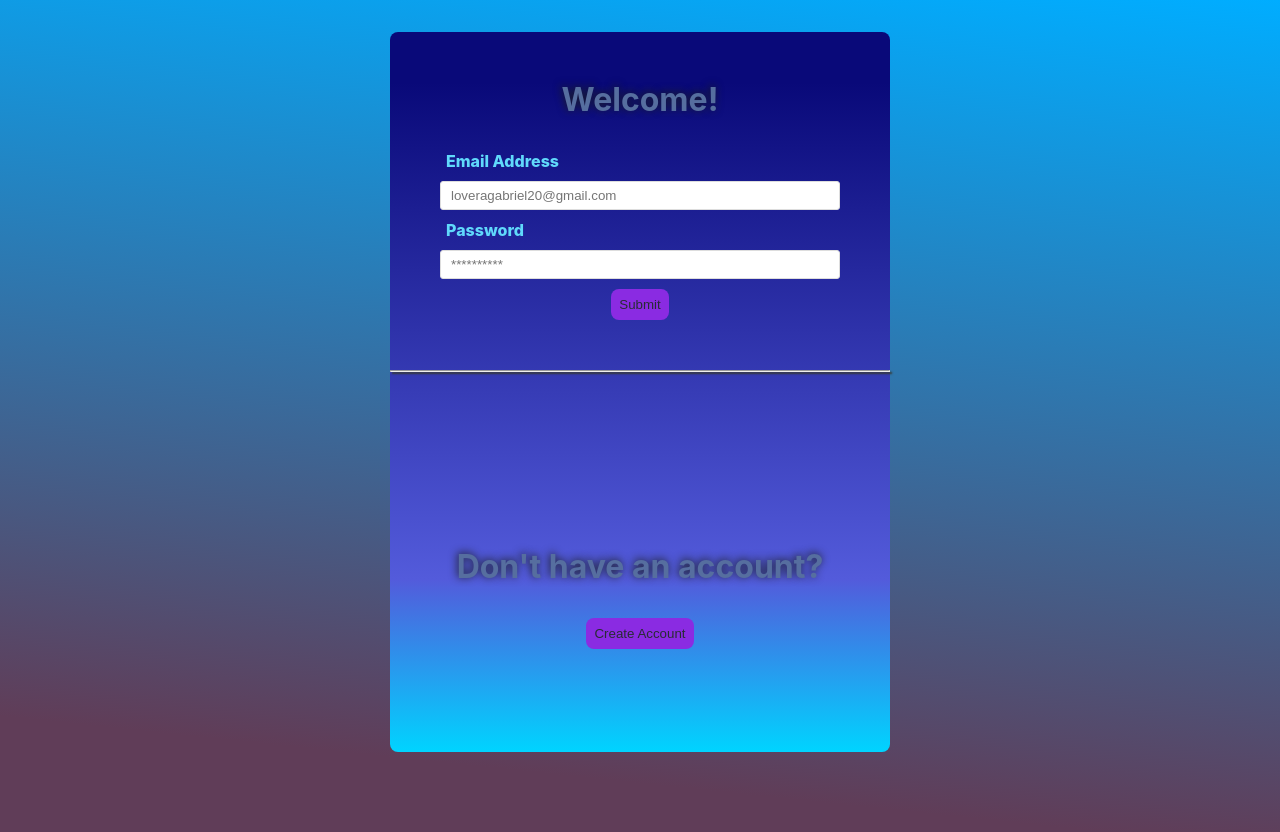
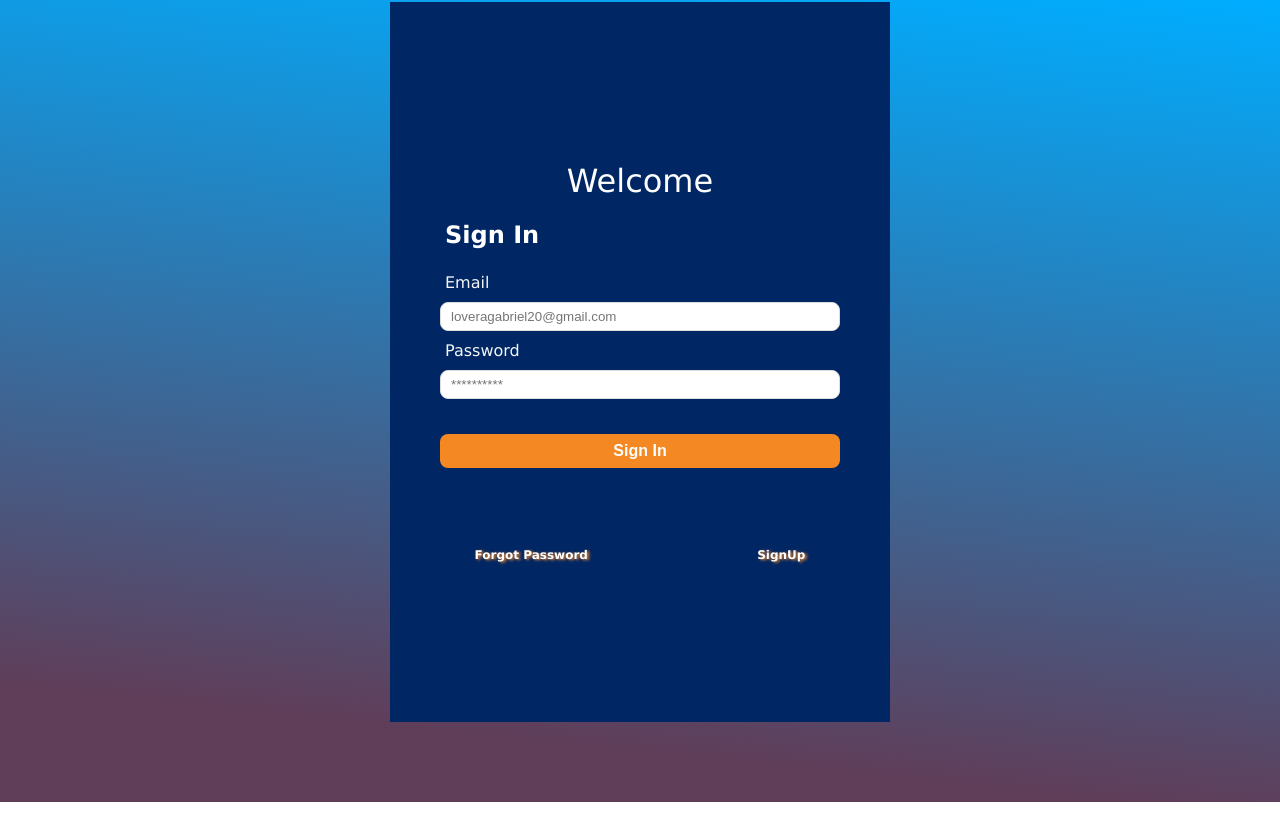
Before and after one commit to loveragabriel/myapp, a React (Create React App) app: page / in a window 1280 px wide. After the commit the page ends 802 px from the top, so only its background shows below. Built offline with nearby package versions, Linux system fonts and the light colour scheme.

Commit message:
Home styles changed

```diff
--- a/src/App.css
+++ b/src/App.css
@@ -1,6 +1,11 @@
+*{
+  margin-top: 0;
+}
 body{
+
 background: rgb(96,61,88);
 background: linear-gradient(6deg, rgba(96,61,88,1) 12%, rgba(0,173,255,1) 100%);
+font-family: 'Lucida Sans', 'Lucida Sans Regular', 'Lucida Grande', 'Lucida Sans Unicode', Geneva, Verdana, sans-serif
 }
 
 :root{
@@ -8,20 +13,90 @@ background: linear-gradient(6deg, rgba(96,61,88,1) 12%, rgba(0,173,255,1) 100%);
   --orange: #F48924;
   --grey: #4d4f53;
 }
-.App {
-  text-align: center;
+
+  /* -------- STYLE HOME COMPONENT ------------------*/
+/* Title for Home with top space for logo */
+
+.log-in-title{
+  padding-top: 5em;
+  font-size: 2em;
+  font-weight: 200;
+  color: #FFFFFF;
 }
 
-.App-logo {
-  height: 40vmin;
-  pointer-events: none;
+.Sign-In{
+  margin-left: 55px;
+ text-align: left;
+ font-size: 1.5em;
+ color: #FFFFFF;
+ font-weight: 600;
 }
 
-@media (prefers-reduced-motion: no-preference) {
-  .App-logo {
-    animation: App-logo-spin infinite 20s linear;
-  }
+.Form-Container{
+  max-width: 500PX;
+  height: 90vh;
+  margin: 2px auto;
+  text-align: center;
+  margin-bottom: 10vh;
+  background: var(--blue);
 }
+
+.Form-Container label{
+  text-align: left;
+  display: block;
+  font-weight: 400;
+  color: hsl(192, 24%, 96%);
+  margin-left: 55px;
+}
+
+/* Focus on hover */
+.Form-Container input:hover{
+  background-color: #eef8a3f8;
+}
+
+.Form-Container input, .Form-Container text, .Form-Container select{
+  width: 80%;
+  padding: 6px 10px;
+  margin: 10px auto;
+  border: 1px solid #ddd;
+  box-sizing: border-box;
+  display: block;
+  border-radius: 8px;
+
+}
+
+.Form-Container button{
+  background-color: var(--orange);
+  margin-top: 25px;
+  border: none;
+  padding: 8px;
+  border-radius: 8px;
+  width: 80%;
+  font-size: 1em;
+ color: #FFFFFF;
+ font-weight: 600;
+}
+
+button:hover {
+  background-color: #F4892499;
+  color:white;
+  box-shadow: 2px 2px 2px #090a0b;
+  transform: scale(1.03);
+}
+
+.Home-bottom-links{
+  font-size: 0.5em;
+  display: flex;
+  justify-content: space-around;
+  position: relative;
+  margin-top: 10em;
+  color: #FFFFFF;
+  text-shadow: 2px 1px 3px #F48924;
+}
+/* -------- STYLE HOME COMPONENT ------------------*/
+/*----------------- FINISH ------------------------ */
+
+
 
 .App-header {
   background-color: #282c34;
@@ -38,79 +113,27 @@ background: linear-gradient(6deg, rgba(96,61,88,1) 12%, rgba(0,173,255,1) 100%);
   color: #61dafb;
 }
 
-@keyframes App-logo-spin {
-  from {
-    transform: rotate(0deg);
-  }
-  to {
-    transform: rotate(360deg);
-  }
-}
 
 
-.Form-Container{
-  max-width: 500PX;
-  height: 90vh;
-  margin: 2px auto;
-  text-align: center;
-  margin-bottom: 10vh;
-  border-radius: 8px;
-  background: var(--blue);
-  background: linear-gradient(180deg, rgba(9,9,121,1) 7%, rgba(83,91,219,1) 76%, rgba(0,212,255,1) 100%);
-}
-
-.Form-Container label{
-  text-align: left;
-  display: block;
-  font-weight: 800;
-  color: hsl(193, 95%, 68%);
-  margin-left: 3.5em;
-
-}
-
+/*
 .sign-up-form label {
   text-align: left;
   margin-left: 55px;
-}
+}*/
 
-h1{
-  padding-top: 1.5em;
-  font-size: 20px;
-  color: #61dafb;
 
-}
 
-.Form-Container input, .Form-Container text, .Form-Container select{
-  width: 80%;
-  padding: 6px 10px;
-  margin: 10px auto;
-  border: 1px solid #ddd;
-  box-sizing: border-box;
-  display: block;
-  border-radius: 3px;
-}
 
-.Form-Container button{
-  background-color: blueviolet;
-  color: #282c34;
-  border: 0;
-  padding: 8px;
-  border-radius: 8px;
-  cursor: pointer;
-}
 
-button:hover {
-  background-color: #282c34;
-  color:white;
-  box-shadow: 2px 2px 2px #090a0b;
-}
 
+/*
 .log-in, .sign-up{
   font-size: 2em;
-  color: #566e9f;
+  font-weight: 200;
+  color: #FFFFFF;
   text-shadow: -1px -1px 8px rgba(27, 30, 31, 1);
   margin: 1em  auto;
-}
+}*/
 
 ul li{
   background-color: #8a9ec3;
@@ -159,11 +182,6 @@ a {
   }
 
 
-}
-
-hr{
-  margin-top: 50px;
-  box-shadow: 2px 2px 2px rgb(55, 57, 50);
 }
 
 
@@ -230,7 +248,3 @@ li{
   display: none;
   margin: 10px;
 }
-
-.sign-up{
-  margin-top: 35%;
-}
--- a/src/App.js
+++ b/src/App.js
@@ -17,8 +17,6 @@ import SignUp from "./Components/SignUp";
 import UserCreated from "./Components/UserCreated";
 import { NotFound } from "./Components/NotFound";
 import Private from "./Components/Private";
-
-
 
 
 function App() {
--- /dev/null
+++ b/src/Components/Dash.js
@@ -0,0 +1,13 @@
+import React from "react";
+import NavComponent from "./NavComponent";
+
+const Dash =()=>{
+
+    return(
+        <div>
+            <NavComponent/>
+            <h1>Welcome you are in </h1>
+        </div>
+    )
+}
+export default  Dash;
--- a/src/Components/Home.js
+++ b/src/Components/Home.js
@@ -37,10 +37,11 @@ const Home = () =>{
         if (signUp){navigate('/SignUp')}
     }
     return(
-        <div>
-            <h1 className="log-in">Welcome!</h1>
+        <div id="Home">
+            <h1 className="log-in-title">Welcome</h1>
+            <p className="Sign-In">Sign In</p>
             <form onSubmit={submited}>
-                <label> Email Address</label>
+                <label> Email</label>
                 <input type="email" placeholder="loveragabriel20@gmail.com" required
                 value={email}
                 onChange={(e) =>setEmail(e.target.value)}></input>
@@ -48,11 +49,13 @@ const Home = () =>{
                 <input type="password" placeholder="**********" required
                 value={password}
                 onChange={(e) => setpassword(e.target.value)}></input>
-                <button onClick={submited}>Submit</button>
+                <button onClick={submited}>Sign In</button>
             </form>
-            <hr></hr>
-            <h2 className="sign-up"> Don't have an account? </h2>
-            <button onClick={signUp}>Create Account</button>
+            <div className="Home-bottom-links">
+                <h2 className="Forgot-password">Forgot Password</h2>
+                <h2 className="sign-up" onClick={signUp}> SignUp </h2>
+            </div>
+             {/*<button onClick={signUp}>Create Account</button>*/}
 
         </div>
     )
```
